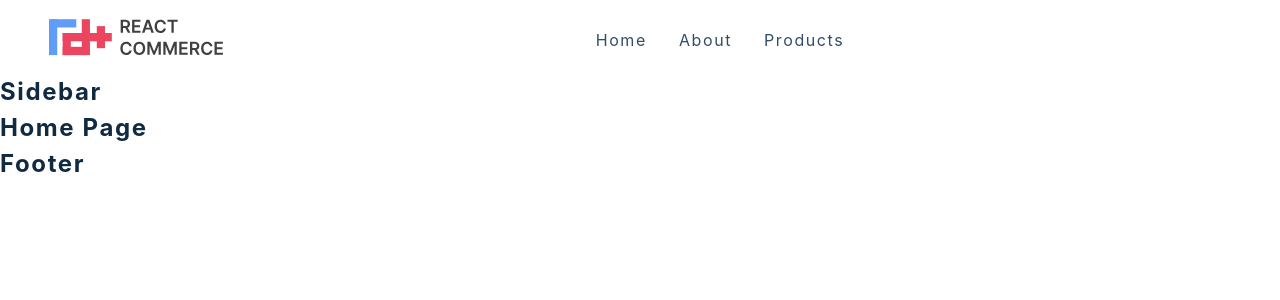
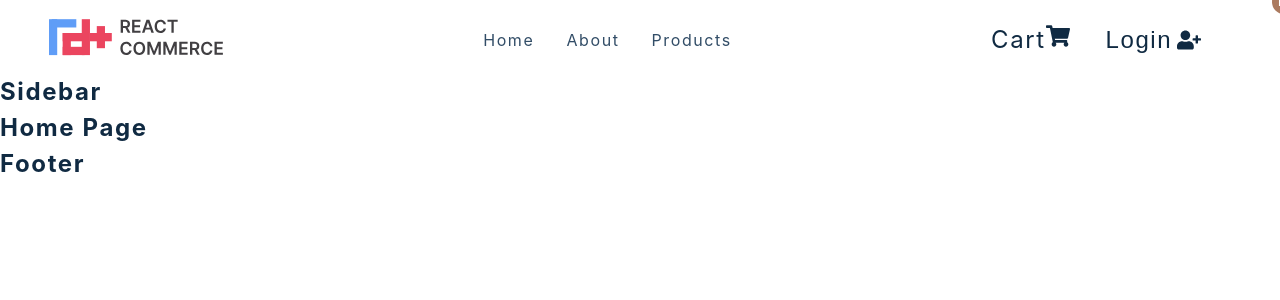
Before and after one commit to rdtungul/react-commerce, a React (Create React App) app: page / in a window 1280 px wide. Shown: the top 300 px of the page. Built offline with nearby package versions, Linux system fonts and the light colour scheme.

Commit message:
cart buttons configurations

```diff
--- a/src/components/CartButtons.js
+++ b/src/components/CartButtons.js
@@ -1,14 +1,30 @@
-import React from 'react'
-import { FaShoppingCart, FaUserMinus, FaUserPlus } from 'react-icons/fa'
-import { Link } from 'react-router-dom'
-import styled from 'styled-components'
-import { useProductsContext } from '../context/products_context'
-import { useCartContext } from '../context/cart_context'
-import { useUserContext } from '../context/user_context'
+import React from "react";
+import { FaShoppingCart, FaUserMinus, FaUserPlus } from "react-icons/fa";
+import { Link } from "react-router-dom";
+import styled from "styled-components";
+import { useProductsContext } from "../context/products_context";
+import { useCartContext } from "../context/cart_context";
+import { useUserContext } from "../context/user_context";
 
 const CartButtons = () => {
-  return <h4>cart buttons </h4>
-}
+  return (
+    <Wrapper className="cart-btn-wrapper">
+      {/* Cart items */}
+      <Link to="/cart" className="cart-btn">
+        Cart{" "}
+        <span>
+          <FaShoppingCart />
+          <span className="cart-value">12</span>
+        </span>
+      </Link>
+
+      {/* Cart Button */}
+      <button type="button" className="auth-btn">
+        Login <FaUserPlus />
+      </button>
+    </Wrapper>
+  );
+};
 
 const Wrapper = styled.div`
   display: grid;
@@ -62,5 +78,5 @@
       margin-left: 5px;
     }
   }
-`
-export default CartButtons
+`;
+export default CartButtons;
--- a/src/components/Navbar.js
+++ b/src/components/Navbar.js
@@ -13,13 +13,18 @@
     <NavContainer>
       <div className="nav-center">
         <div className="nav-header">
+          {/* Header Logo */}
           <Link to="/">
             <img src={logo} alt="react commerce" />
           </Link>
+
+          {/* Mobile menu */}
           <button type="button" className="nav-toggle">
             <FaBars />
           </button>
         </div>
+
+        {/* Navigation links */}
         <ul className="nav-links">
           {links.map((link) => {
             const { id, text, url } = link;
@@ -30,6 +35,9 @@
             );
           })}
         </ul>
+
+        {/* Cart buttons */}
+        <CartButtons />
       </div>
     </NavContainer>
   );
```
